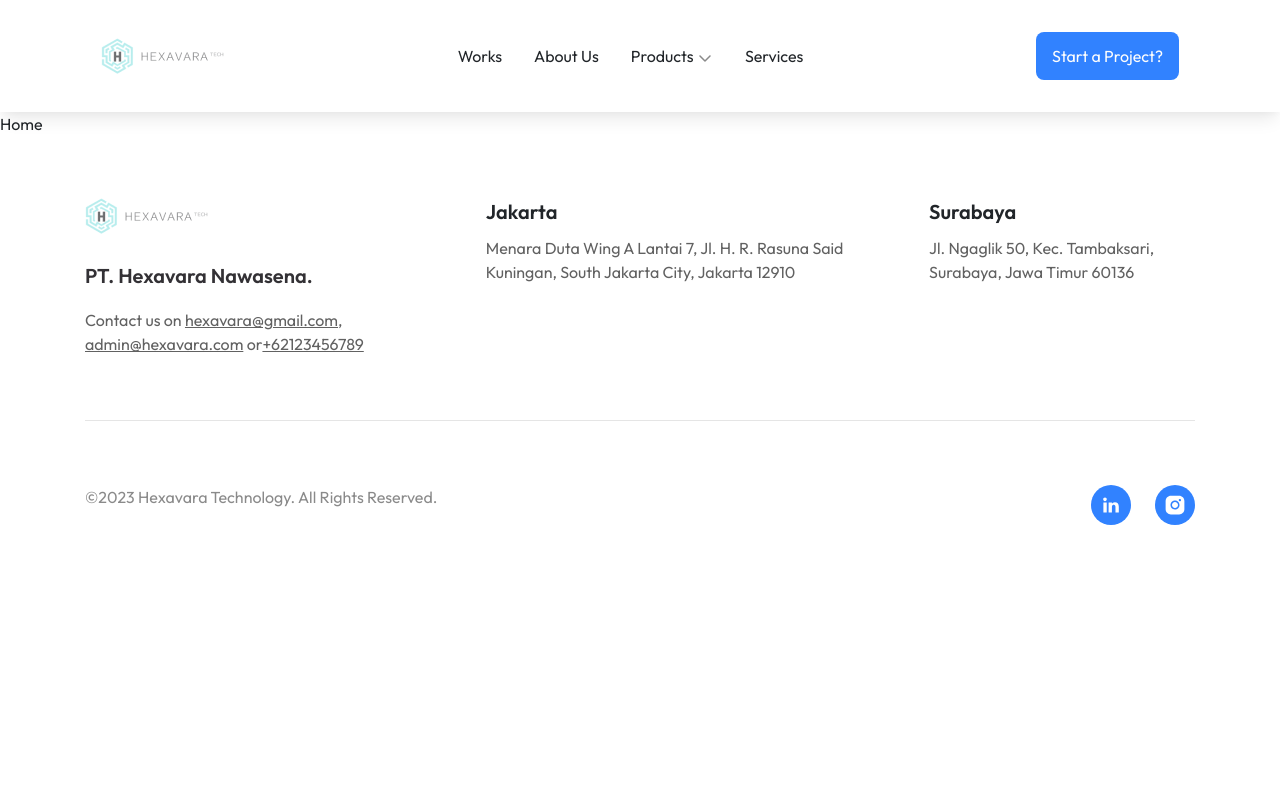
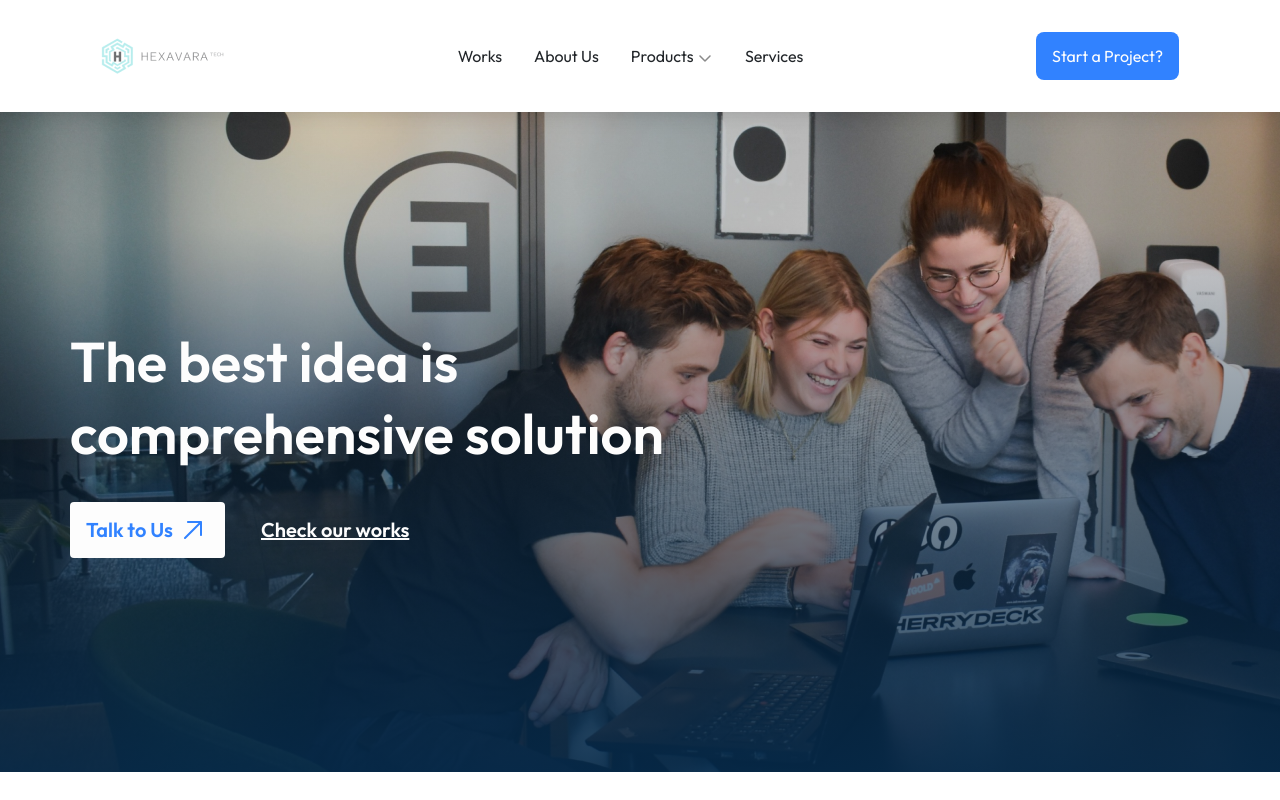
Before and after one commit to Ianphantom/hexavara, a React (Create React App) app: page / in a window 1280 px wide. Shown: the top 800 px of the page. Built offline with nearby package versions, Linux system fonts and the light colour scheme.

Commit message:
add : Landing Page web view

```diff
--- a/src/App.js
+++ b/src/App.js
@@ -10,6 +10,7 @@ import FooterComponent from "./components/FooterComponent";
 // import pages
 import WorkPagesIndex from "./pages/WorkPages/WorkPagesIndex";
 import AboutPagesIndex from "./pages/AboutPages/AboutPagesIndex";
+import LandingPagesIndex from "./pages/LandingPages/LandingPagesIndex";
 
 function App() {
   return (
@@ -17,9 +18,10 @@ function App() {
       <GlobalStyle />
       <HeaderComponent />
       <Routes>
-        <Route exact path='/' element='Home' />
+        <Route exact path='/' element={<LandingPagesIndex />} />
         <Route exact path='/works' element={<WorkPagesIndex />} />
         <Route exact path='/about' element={<AboutPagesIndex />} />
+        <Route exact path='/home' element={<LandingPagesIndex />} />
       </Routes>
       <FooterComponent />
     </div>
--- /dev/null
+++ b/src/pages/LandingPages/LandingPagesIndex.js
@@ -0,0 +1,14 @@
+import React from "react";
+
+// import component
+import LandingPagesSectionOne from "./LandingPagesSectionOne";
+
+const LandingPagesIndex = () => {
+  return (
+    <div>
+      <LandingPagesSectionOne />
+    </div>
+  );
+};
+
+export default LandingPagesIndex;
--- /dev/null
+++ b/src/pages/LandingPages/LandingPagesSectionOne.js
@@ -0,0 +1,60 @@
+import React from "react";
+import styled from "styled-components";
+
+// immport component
+import ButtonComponent from "../../components/ButtonComponent";
+
+// import icon
+import arrowUpRight from "../../assets/svg/arrowUpRight.svg";
+import jumbotron from "../../assets/images/jumbotron.png";
+
+const LandingPagesSectionOne = () => {
+  return (
+    <LandingPagesSectionOneStyled>
+      <div className='container'>
+        <div className='title display-large'>
+          The best idea is comprehensive solution
+        </div>
+        <div className='button-cta-container'>
+          <ButtonComponent
+            text='Talk to Us'
+            icon={arrowUpRight}
+            className='button filled-secondary border-radius-4 pointer paragraph-large'
+          />
+          <div className='works paragraph-large pointer'>Check our works</div>
+        </div>
+      </div>
+    </LandingPagesSectionOneStyled>
+  );
+};
+
+const LandingPagesSectionOneStyled = styled.div`
+  background: linear-gradient(
+      180deg,
+      rgba(13, 13, 13, 0.2) 17.27%,
+      #052a4b 110.15%
+    ),
+    url(${jumbotron});
+
+  background-size: cover;
+  .container {
+    padding: 214px 0px;
+    .title {
+      color: var(--hxvr-neutral-30);
+      width: 55%;
+      margin-bottom: 32px;
+    }
+    .button-cta-container {
+      display: flex;
+      gap: 20px;
+      align-items: center;
+      .works {
+        padding: 12px 16px;
+        color: var(--hxvr-neutral-30);
+        text-decoration: underline;
+      }
+    }
+  }
+`;
+
+export default LandingPagesSectionOne;
```
Also changed, not shown: src/assets/images/jumbotron.png (added).
